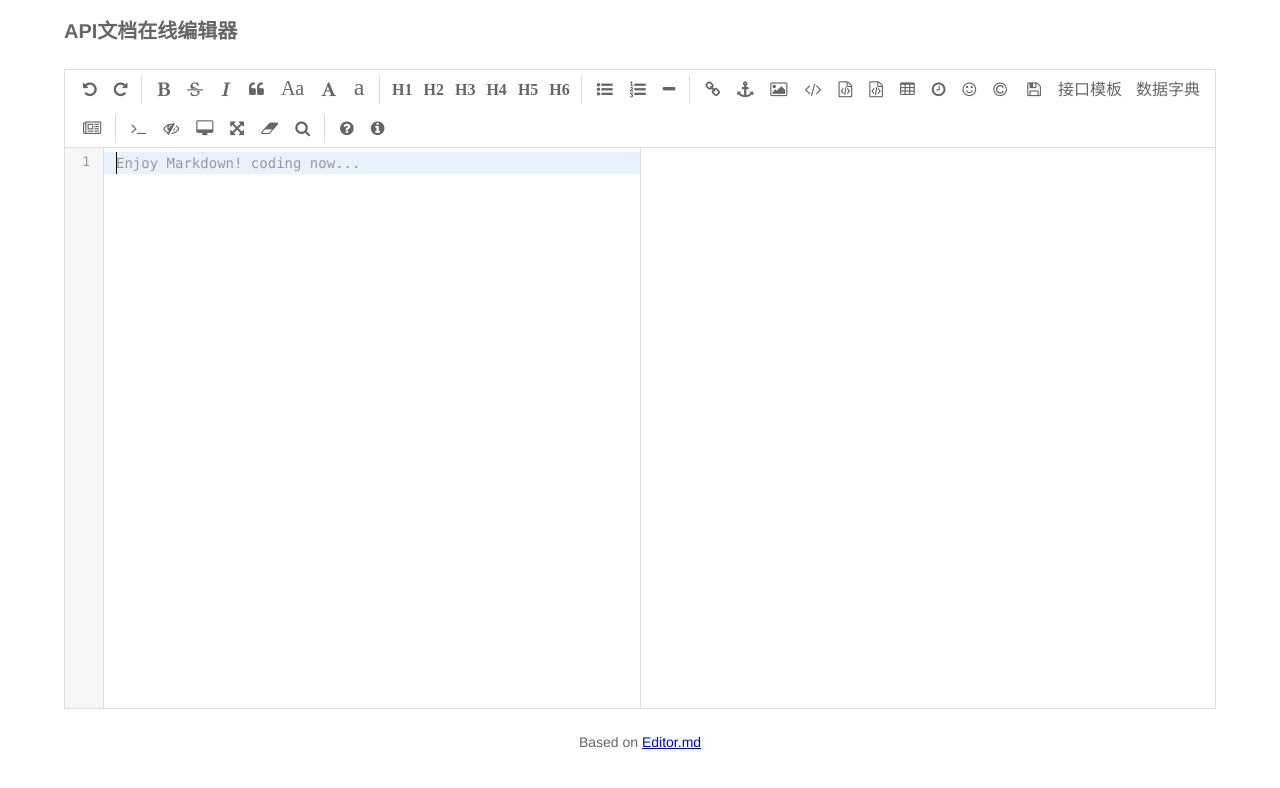
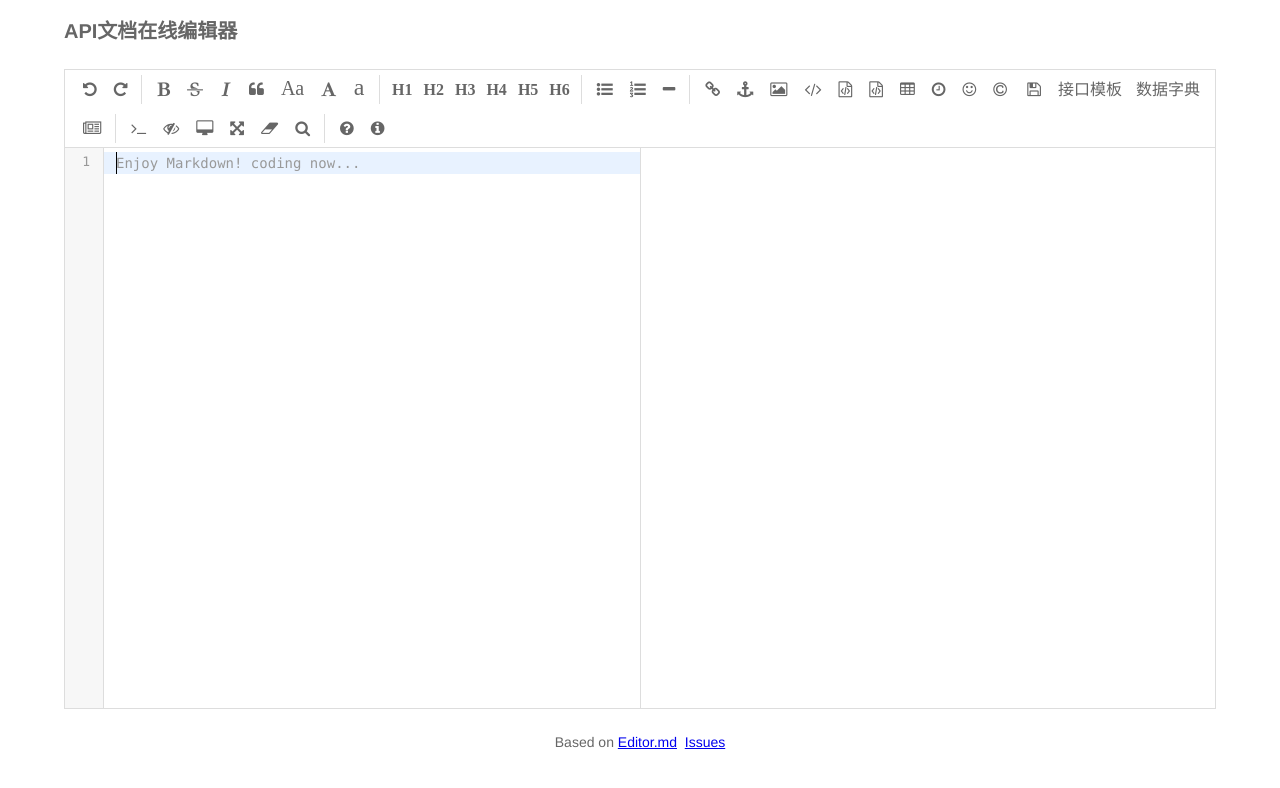
Before and after one commit to ionepub/md, a website: page index.html in a window 1280 px wide. Drawn offline with Linux system fonts and the light colour scheme.

Commit message:
Update index.html

```diff
--- a/index.html
+++ b/index.html
@@ -16,7 +16,7 @@
                 <textarea style="display:none;"></textarea>
             </div>
             <footer>
-                Based on <a href="https://pandao.github.io/editor.md/" target="_blank">Editor.md</a>
+                Based on <a href="https://pandao.github.io/editor.md/" target="_blank">Editor.md</a>&nbsp;&nbsp;<a href="https://github.com/ionepub/md/issues" target="_blank">Issues</a>
             </footer>
         </div>
         <script src="https://ionepub.github.io/md/examples/js/jquery.min.js"></script>
```
